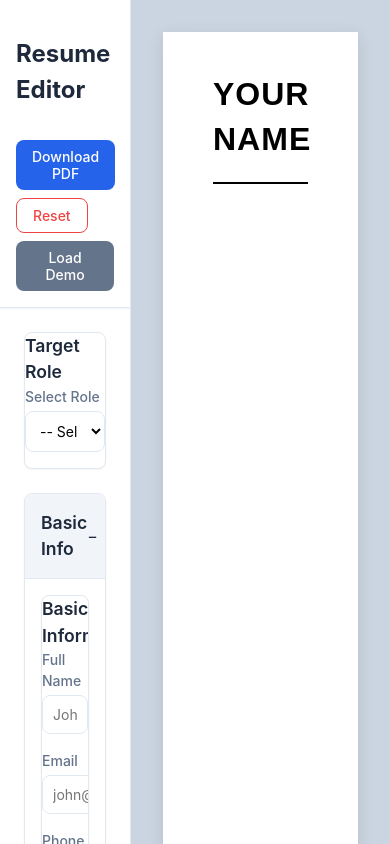
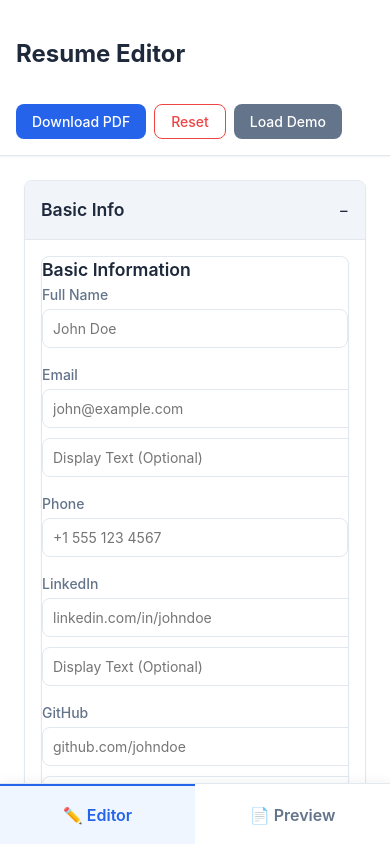
Before and after one commit to hanokalure/Resume_Builder, a React (Vite) app: page / in a window 390 px wide. Built offline with nearby package versions, Linux system fonts and the light colour scheme.

Commit message:
added proper styling to the layout also made it mobile responsive

```diff
--- a/src/App.jsx
+++ b/src/App.jsx
@@ -1,12 +1,35 @@
+import { useState } from "react";
 import FormPanel from "./components/layout/FormPanel";
 import PreviewPanel from "./components/layout/PreviewPanel";
 import "./styles/layout.css";
 
 function App() {
+  const [activeTab, setActiveTab] = useState("editor"); // 'editor' or 'preview'
+
   return (
     <div className="app-container">
-      <FormPanel />
-      <PreviewPanel />
+      <div className={`panel-container ${activeTab === "editor" ? "active" : ""}`}>
+        <FormPanel />
+      </div>
+      <div className={`panel-container ${activeTab === "preview" ? "active" : "preview-hidden-mobile"}`}>
+        <PreviewPanel />
+      </div>
+
+      {/* Mobile Navigation */}
+      <nav className="mobile-nav">
+        <button
+          className={`nav-btn ${activeTab === "editor" ? "active" : ""}`}
+          onClick={() => setActiveTab("editor")}
+        >
+          ✏️ Editor
+        </button>
+        <button
+          className={`nav-btn ${activeTab === "preview" ? "active" : ""}`}
+          onClick={() => setActiveTab("preview")}
+        >
+          📄 Preview
+        </button>
+      </nav>
     </div>
   );
 }
--- a/src/components/layout/FormPanel.jsx
+++ b/src/components/layout/FormPanel.jsx
@@ -1,7 +1,6 @@
 import { useState } from "react";
 import BasicInfoForm from "../selections/BasicInfoForm";
 import SummaryForm from "../selections/SummaryForm";
-import RoleSelector from "../selections/RoleSelector";
 import SkillsSection from "../selections/SkillsSection";
 import ProjectsSection from "../selections/ProjectsSection";
 import CertificatesSection from "../selections/CertificatesSection";
@@ -49,10 +48,6 @@ const FormPanel = () => {
       </div>
 
       <div className="form-content">
-        <div style={{ marginBottom: "1.5rem" }}>
-          <RoleSelector />
-        </div>
-
         <AccordionSection
           title="Basic Info"
           isOpen={openSection === "Basic Info"}
--- a/src/components/resume/ResumeTemplate.jsx
+++ b/src/components/resume/ResumeTemplate.jsx
@@ -24,7 +24,6 @@ const ResumeTemplate = () => {
             {/* Header Section */}
             <header className="resume-header">
                 <h1>{basicInfo.name || "YOUR NAME"}</h1>
-                {state.role && <p className="resume-role">{state.role}</p>}
                 <div className="contact-info">
                     {basicInfo.email && (
                         <>
--- a/src/components/selections/BasicInfoForm.jsx
+++ b/src/components/selections/BasicInfoForm.jsx
@@ -27,14 +27,13 @@ const BasicInfoForm = () => {
 
             <div className="form-group">
                 <label>Email</label>
-                <div style={{ display: "flex", gap: "10px" }}>
+                <div className="form-row-split">
                     <input
                         type="email"
                         name="email"
                         value={basicInfo.email}
                         onChange={handleChange}
                         placeholder="john@example.com"
-                        style={{ flex: 1 }}
                     />
                     <input
                         type="text"
@@ -42,7 +41,6 @@ const BasicInfoForm = () => {
                         value={basicInfo.emailText || ""}
                         onChange={handleChange}
                         placeholder="Display Text (Optional)"
-                        style={{ flex: 1 }}
                     />
                 </div>
             </div>
@@ -60,14 +58,13 @@ const BasicInfoForm = () => {
 
             <div className="form-group">
                 <label>LinkedIn</label>
-                <div style={{ display: "flex", gap: "10px" }}>
+                <div className="form-row-split">
                     <input
                         type="text"
                         name="linkedin"
                         value={basicInfo.linkedin}
                         onChange={handleChange}
                         placeholder="linkedin.com/in/johndoe"
-                        style={{ flex: 1 }}
                     />
                     <input
                         type="text"
@@ -75,21 +72,19 @@ const BasicInfoForm = () => {
                         value={basicInfo.linkedinText || ""}
                         onChange={handleChange}
                         placeholder="Display Text (Optional)"
-                        style={{ flex: 1 }}
                     />
                 </div>
             </div>
 
             <div className="form-group">
                 <label>GitHub</label>
-                <div style={{ display: "flex", gap: "10px" }}>
+                <div className="form-row-split">
                     <input
                         type="text"
                         name="github"
                         value={basicInfo.github}
                         onChange={handleChange}
                         placeholder="github.com/johndoe"
-                        style={{ flex: 1 }}
                     />
                     <input
                         type="text"
@@ -97,7 +92,6 @@ const BasicInfoForm = () => {
                         value={basicInfo.githubText || ""}
                         onChange={handleChange}
                         placeholder="Display Text (Optional)"
-                        style={{ flex: 1 }}
                     />
                 </div>
             </div>
--- a/src/components/selections/CertificatesSection.jsx
+++ b/src/components/selections/CertificatesSection.jsx
@@ -37,6 +37,10 @@ const CertificatesSection = () => {
 
     const handleToggleSelection = (cert) => {
         dispatch({ type: "TOGGLE_CERTIFICATE", payload: cert });
+    };
+
+    const handleDelete = (id) => {
+        dispatch({ type: "DELETE_CERTIFICATE", payload: id });
     };
 
     return (
@@ -101,7 +105,10 @@ const CertificatesSection = () => {
                                     {cert.url && <div style={{ fontSize: "10px", color: "blue" }}>{cert.url}</div>}
                                 </div>
                             </label>
-                            <button onClick={() => handleEdit(cert)} style={{ cursor: 'pointer', background: 'none', border: 'none', color: 'blue', padding: '0 5px' }}>✎</button>
+                            <div style={{ display: 'flex', gap: '5px' }}>
+                                <button onClick={() => handleEdit(cert)} style={{ cursor: 'pointer', background: 'none', border: 'none', color: 'blue', padding: '0 5px' }}>✎</button>
+                                <button onClick={() => handleDelete(cert.id)} className="btn-delete">×</button>
+                            </div>
                         </div>
                     );
                 })}
--- a/src/components/selections/ProjectsSection.jsx
+++ b/src/components/selections/ProjectsSection.jsx
@@ -54,6 +54,10 @@ const ProjectsSection = () => {
 
     const handleToggleSelection = (project) => {
         dispatch({ type: "TOGGLE_PROJECT", payload: project });
+    };
+
+    const handleDelete = (id) => {
+        dispatch({ type: "DELETE_PROJECT", payload: id });
     };
 
     return (
@@ -129,7 +133,10 @@ const ProjectsSection = () => {
                                     </div>
                                 </div>
                             </div>
-                            <button onClick={() => handleEdit(project)} style={{ cursor: 'pointer', background: 'none', border: 'none', color: 'blue' }}>✎</button>
+                            <div style={{ display: 'flex', gap: '5px' }}>
+                                <button onClick={() => handleEdit(project)} style={{ cursor: 'pointer', background: 'none', border: 'none', color: 'blue' }}>✎</button>
+                                <button onClick={() => handleDelete(project.id)} className="btn-delete">×</button>
+                            </div>
                         </div>
                     );
                 })}
--- a/src/styles/layout.css
+++ b/src/styles/layout.css
@@ -12,6 +12,7 @@
   --shadow-md: 0 4px 6px -1px rgb(0 0 0 / 0.1), 0 2px 4px -2px rgb(0 0 0 / 0.1);
   --radius: 0.5rem;
   --font-sans: "Inter", system-ui, -apple-system, sans-serif;
+  --nav-height: 60px;
 }
 
 body {
@@ -26,18 +27,32 @@ body {
   display: flex;
   height: 100vh;
   overflow: hidden;
+  width: 100%;
+}
+
+/* Panel Containers */
+.panel-container {
+  height: 100%;
+  overflow: hidden;
+}
+
+.panel-container:first-child {
+  width: 40%;
+  border-right: 1px solid var(--border-color);
+  background: var(--panel-bg);
+}
+
+.panel-container:nth-child(2) {
+  width: 60%;
+  background: #cbd5e1;
 }
 
 /* Form Panel */
 .form-panel {
-  width: 40%;
-  padding: 0;
-  /* Removing padding here, handling it in children */
-  overflow-y: auto;
-  border-right: 1px solid var(--border-color);
-  background: var(--panel-bg);
+  height: 100%;
   display: flex;
   flex-direction: column;
+  overflow-y: auto;
 }
 
 .form-header-actions {
@@ -143,11 +158,22 @@ h3 {
   outline: 3px solid rgba(37, 99, 235, 0.1);
 }
 
+/* Form Row Split (Responsive) */
+.form-row-split {
+  display: flex;
+  gap: 10px;
+}
+
+.form-row-split input {
+  flex: 1;
+}
+
 /* Buttons */
 button {
   font-family: inherit;
   font-weight: 500;
   transition: all 0.15s ease;
+  cursor: pointer;
 }
 
 .btn-primary {
@@ -290,11 +316,124 @@ button {
 
 /* Preview Panel */
 .preview-panel {
-  width: 60%;
+  height: 100%;
   padding: 2rem;
-  background: #cbd5e1;
-  /* Darker bg to make resume pop */
   overflow-y: auto;
   display: flex;
   justify-content: center;
 }
+
+/* Mobile Nav - Hidden on Desktop */
+.mobile-nav {
+  display: none;
+}
+
+/* Mobile Responsiveness */
+@media screen and (max-width: 900px) {
+  .app-container {
+    flex-direction: column;
+    height: 100vh;
+    overflow: hidden;
+  }
+
+  .panel-container {
+    width: 100% !important;
+    height: calc(100vh - var(--nav-height));
+    display: none;
+    /* Hide both by default */
+  }
+
+  .panel-container.active {
+    display: block;
+    /* Show active tab */
+  }
+
+  .panel-container:first-child {
+    border-right: none;
+  }
+
+  .preview-hidden-mobile {
+    display: none !important;
+  }
+
+  /* Preview on Mobile - Fit to Screen (No Scroll) */
+  .preview-panel {
+    padding: 0;
+    display: flex;
+    align-items: center;
+    /* Center Vertically */
+    justify-content: center;
+    /* Center Horizontally */
+    background: #525659;
+    overflow: hidden;
+    /* Strict: No scrollbars */
+    width: 100%;
+    height: 100%;
+  }
+
+  /* Resume Template - Scaled to fit */
+  .resume-template {
+    transform: scale(0.4);
+    /* Scale down to fit standard mobile width */
+    transform-origin: center center;
+    min-width: 210mm;
+    /* Keep formatting correct */
+    margin: 0;
+    box-shadow: 0 0 15px rgba(0, 0, 0, 0.5);
+  }
+
+  /* Extreme small screens */
+  @media screen and (max-width: 380px) {
+    .resume-template {
+      transform: scale(0.32);
+    }
+  }
+
+  /* Remove smaller screen adjustments as we are scrolling now */
+
+  /* Mobile Navigation Bar */
+  .mobile-nav {
+    display: flex;
+    height: var(--nav-height);
+    background: white;
+    border-top: 1px solid var(--border-color);
+    position: fixed;
+    bottom: 0;
+    left: 0;
+    width: 100%;
+    z-index: 1000;
+    box-shadow: 0 -2px 10px rgba(0, 0, 0, 0.05);
+  }
+
+  .nav-btn {
+    flex: 1;
+    display: flex;
+    align-items: center;
+    justify-content: center;
+    background: transparent;
+    border: none;
+    font-size: 1rem;
+    color: var(--text-secondary);
+    font-weight: 600;
+    gap: 8px;
+    border-top: 2px solid transparent;
+  }
+
+  .nav-btn.active {
+    color: var(--primary-color);
+    background: #eff6ff;
+    border-top-color: var(--primary-color);
+  }
+}
+
+/* Small Screens / Phones: Stack Inputs */
+@media screen and (max-width: 600px) {
+  .form-row-split {
+    flex-direction: column;
+    gap: 10px;
+  }
+
+  .form-row-split input {
+    width: 100%;
+  }
+}
```
Also changed, not shown: src/context/ResumeContext.jsx (+13 -1 lines).
